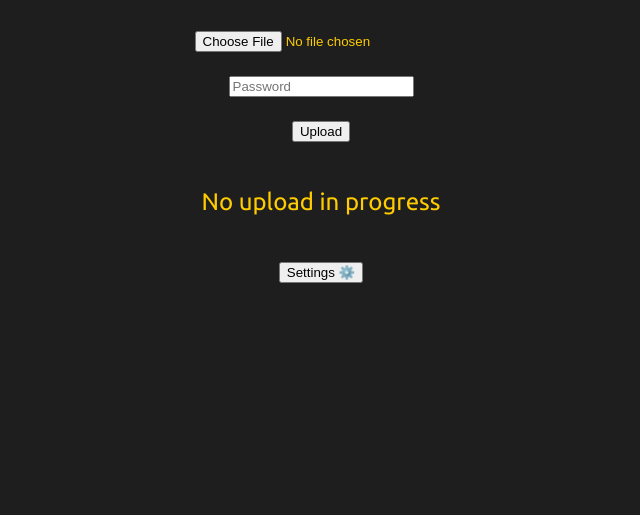
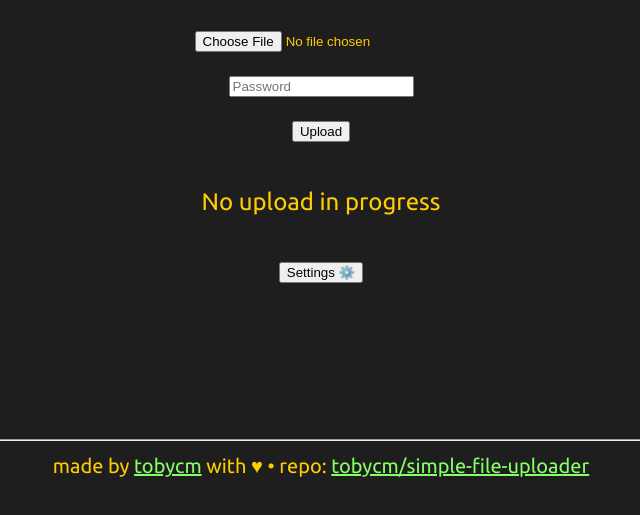
Before and after one commit to tobycm/simple-file-uploader, a website built with Vite: page web/index.html in a window 1280 px wide. Shown: the part 105-620 px from the top of the page, without its empty margins (319-959 px from the left). Built offline with nearby package versions, Linux system fonts and the light colour scheme.

Commit message:
add footer :thinking:

```diff
--- a/web/index.html
+++ b/web/index.html
@@ -1,11 +1,13 @@
 <!DOCTYPE html>
 <html lang="en">
+
 <head>
   <meta charset="UTF-8" />
   <link rel="icon" type="image/svg+xml" href="/vite.svg" />
   <meta name="viewport" content="width=device-width, initial-scale=1.0" />
   <title>very simple file uploader</title>
 </head>
+
 <body>
   <div id="app">
     <h1>very simple file uploader</h1>
@@ -31,9 +33,20 @@
 
       <a id="closeSettings">❌</a>
     </dialog>
+    <footer>
+      <hr />
+
+      <small>
+        made by <a href="https://github.com/tobycm">tobycm</a> with &hearts;
+        &bullet; repo: <a href="https://github.com/tobycm/simple-file-uploader">tobycm/simple-file-uploader</a>
+      </small>
+    </footer>
   </div>
+
+
 
   <script type="module" src="/src/main.ts"></script>
   <script type="module" src="/src/settings.ts"></script>
 </body>
+
 </html>
--- a/web/src/style.css
+++ b/web/src/style.css
@@ -54,3 +54,9 @@ a {
 a:visited {
   color: hsl(288, 100%, 70%);
 }
+
+footer {
+  width: 80%;
+  margin-top: 5rem;
+  text-align: center;
+}
```
Lines whose indentation alone changed are shown as unchanged.
